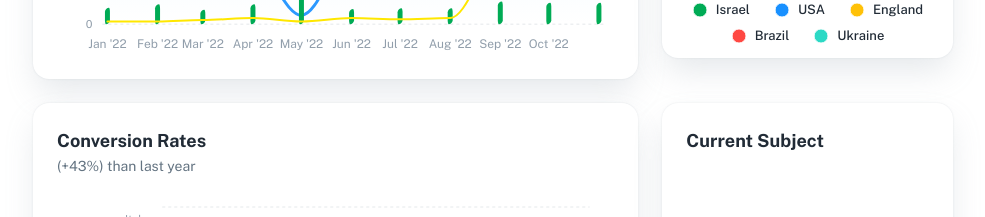
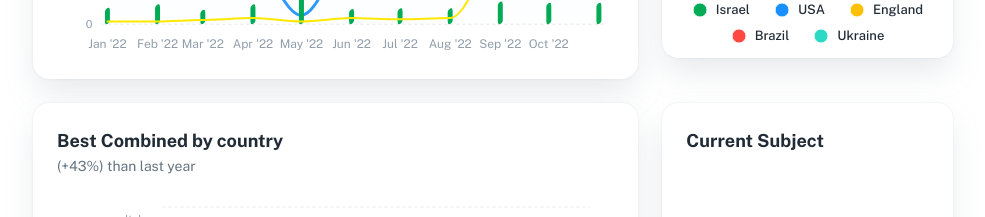
Before and after one commit to GreenArmy18/material-kit-react, a React (Create React App) app: page /dashboard/app in a window 1280 px wide. Shown: the part 860-1077 px from the top of the page, without its empty margins (287-1272 px from the left). Built offline with nearby package versions, Linux system fonts and the light colour scheme; a web font is replaced by a local one.

Commit message:
Update AppConversionRates.js

```diff
--- a/src/components/_dashboard/app/AppConversionRates.js
+++ b/src/components/_dashboard/app/AppConversionRates.js
@@ -43,7 +43,7 @@ export default function AppConversionRates() {
 
   return (
     <Card>
-      <CardHeader title="Conversion Rates" subheader="(+43%) than last year" />
+      <CardHeader title="Best Combined by country" subheader="(+43%) than last year" />
       <Box sx={{ mx: 3 }} dir="ltr">
         <ReactApexChart type="bar" series={CHART_DATA} options={chartOptions} height={364} />
       </Box>
```
